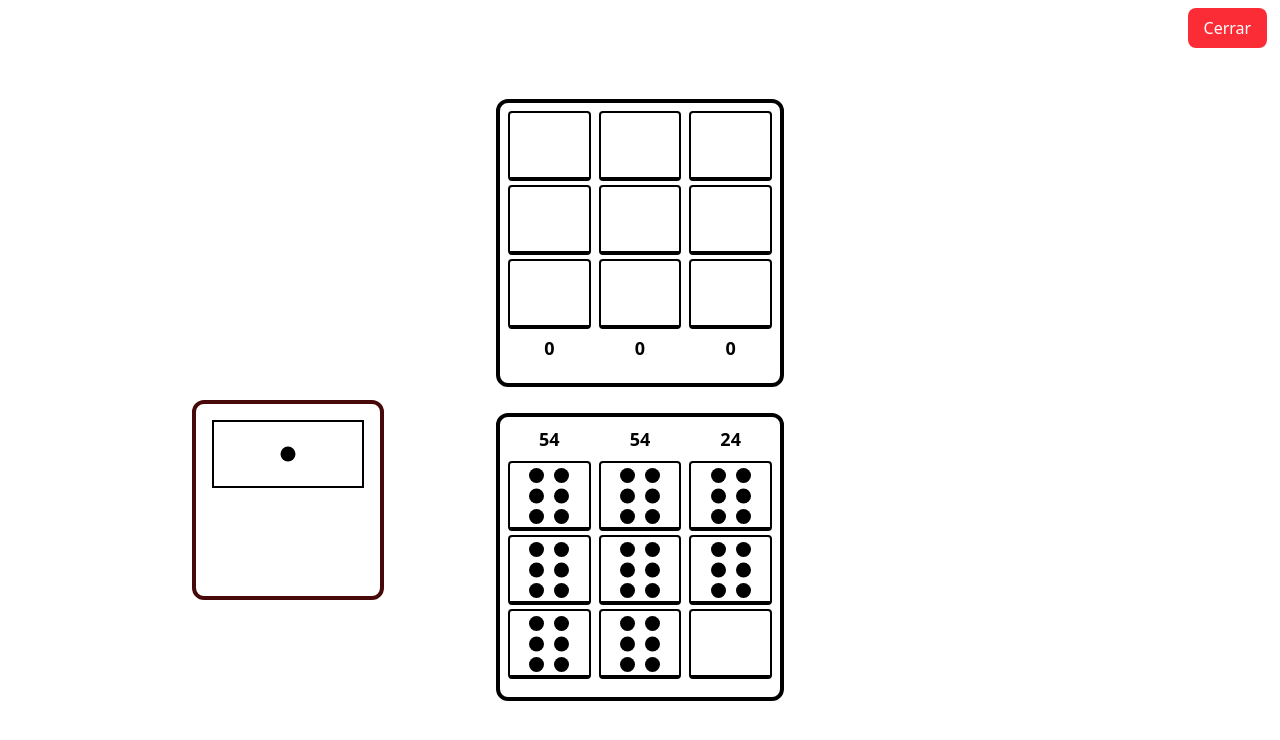
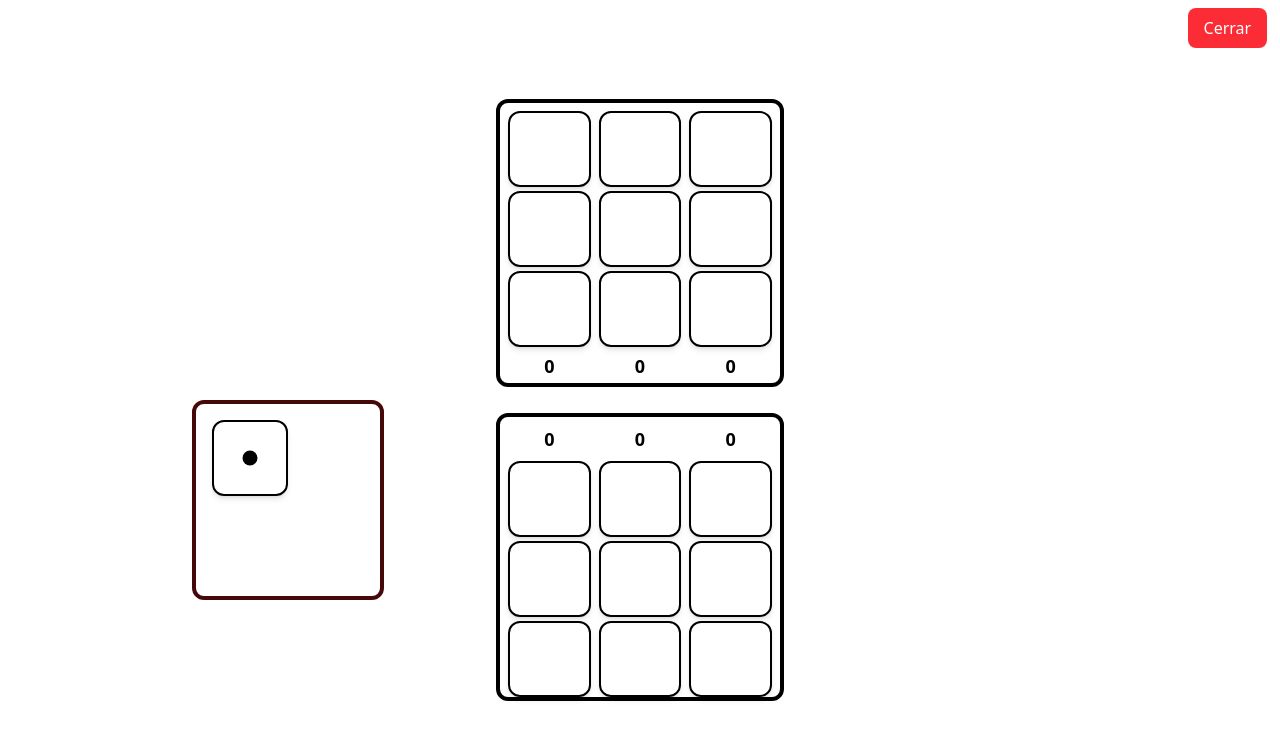
Before and after one commit to MAL501/Matatena, a React (Vite) app in the folder Matatena/: page /Matatena/play in a window 1280 px wide. Shown: the top 740 px of the page. Built offline with nearby package versions, Linux system fonts and the light colour scheme.

Commit message:
Se ha mejorado el estilo de los dados en los componentes necesarios

```diff
--- a/Matatena/src/components/Column.jsx
+++ b/Matatena/src/components/Column.jsx
@@ -4,7 +4,7 @@ import Dice from './Dice';
 
 // Constantes para las clases de Tailwind
 const columnStyle = "flex flex-col";
-const cellStyle = "flex justify-center items-center p-8 border-2 border-black border-b-4 rounded-sm w-full h-full mb-[5%]"; // Ajuste del tamaño, padding y borde inferior
+const cellStyle = "inline-flex justify-center items-center p-9 border-2 border-black rounded-xl cursor-grab active:cursor-grabbing bg-white-100 shadow-md mb-[5%]"; // Estilos actualizados
 const pointsTextStyle = "text-center mb-2 text-lg font-bold"; // Estilo para el texto de puntos
 
 const Column = ({ points, setNodeRef, dice, owner }) => {
--- a/Matatena/src/components/Cup.jsx
+++ b/Matatena/src/components/Cup.jsx
@@ -6,7 +6,7 @@ import Dice from './Dice';
 const Cup = ({ id, face }) => {
   const { attributes, listeners, setNodeRef, transform } = useDraggable({
     id: id,
-    data: {face: face},
+    data: { face: face },
   });
 
   // Estilos dinámicos para el movimiento
@@ -18,16 +18,15 @@ const Cup = ({ id, face }) => {
 
   return (
     <div
-        ref={setNodeRef}
-        {...listeners}
-        {...attributes}
-        className="flex justify-center items-center p-8 border-2 border-black cursor-grab active:cursor-grabbing"
-        style={style}
+      ref={setNodeRef}
+      {...listeners}
+      {...attributes}
+      className="inline-flex justify-center items-center p-9 border-2 border-black rounded-xl cursor-grab active:cursor-grabbing bg-white-100 shadow-md"
+      style={style}
     >
-        <Dice face={face} />
+      <Dice face={face} />
     </div>
   );
 };
 
-
 export default Cup;
--- a/Matatena/src/components/Table.jsx
+++ b/Matatena/src/components/Table.jsx
@@ -41,9 +41,9 @@ const Table = () => {
     });
 
     //Cada uno de estos estados almacena todos los dados de su columna
-    const [player1_first_column_dices, setPlayer1_first_column_dices] = useState([6,6,6]);
-    const [player1_second_column_dices, setPlayer1_second_column_dices] = useState([6,6,6]);
-    const [player1_third_column_dices, setPlayer1_third_column_dices] = useState([6,6]);
+    const [player1_first_column_dices, setPlayer1_first_column_dices] = useState([]);
+    const [player1_second_column_dices, setPlayer1_second_column_dices] = useState([]);
+    const [player1_third_column_dices, setPlayer1_third_column_dices] = useState([]);
 
     const [player2_first_column_dices, setPlayer2_first_column_dices] = useState([]);
     const [player2_second_column_dices, setPlayer2_second_column_dices] = useState([]);
```
